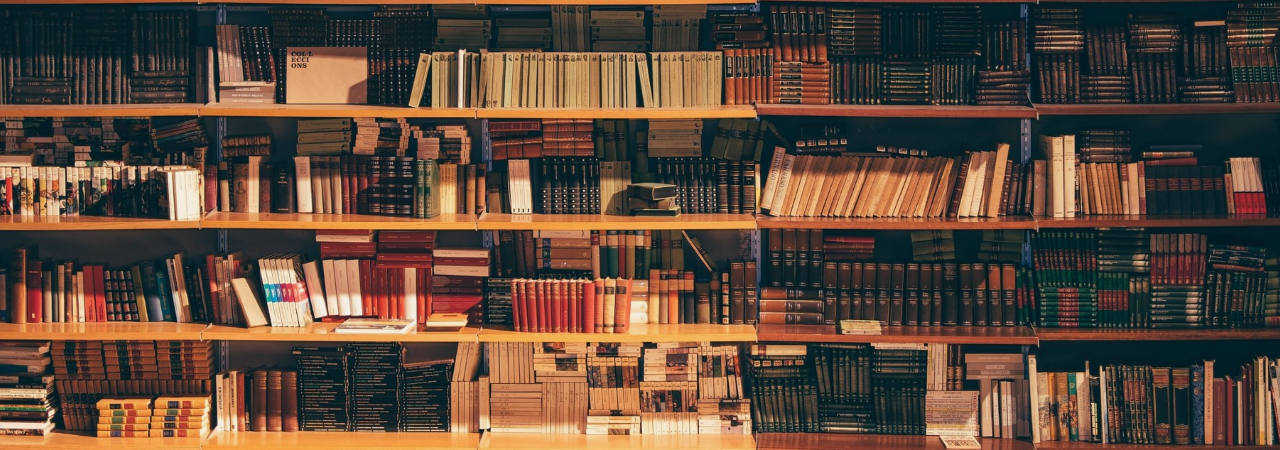
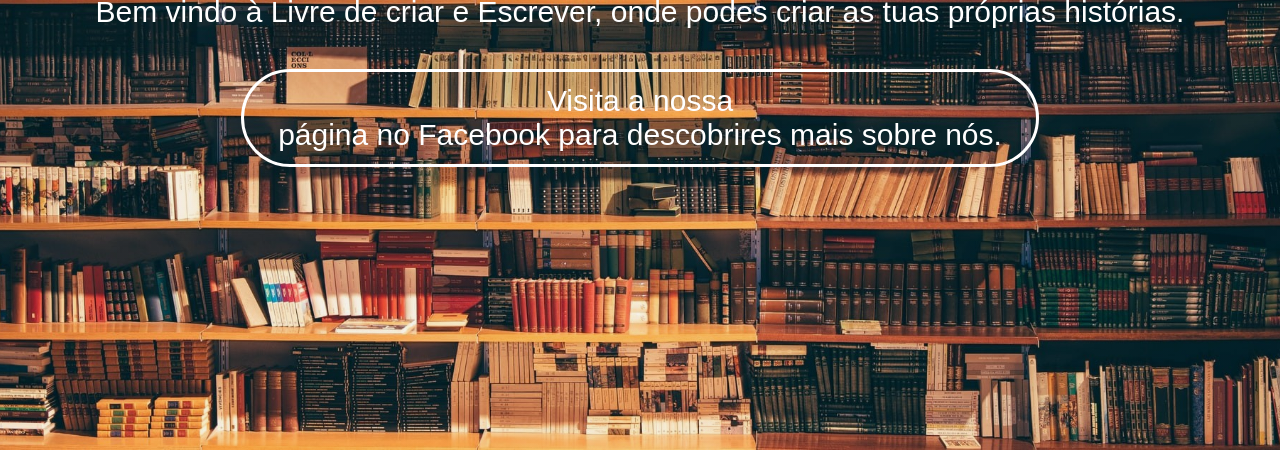
Before and after one commit to Andre1156/Projeto-Final_WDCM, a plain HTML site: page Livre de Criar e Escrever.html in a window 1280 px wide. Shown: the part 350-800 px from the top of the page. Drawn offline with Linux system fonts and the light colour scheme; a web font is replaced by a local one.

```diff
--- a/Livre de Criar e Escrever.css
+++ b/Livre de Criar e Escrever.css
@@ -63,3 +63,36 @@ nav img{
 
 
 }
+
+.text-box{
+        width: 90%;
+        color: white;
+        position: absolute;
+        top: 50%;
+        left: 50%;
+        transform: translate(-50%,-50% );
+        text-align: center;
+        font-size: 30px;
+
+}
+
+.text-box p{
+        margin: 10px 0 40px;
+}
+
+.hero-btn{
+        display: inline-block;
+        text-decoration: none;
+        color: white;
+        border: 3px solid white;
+        padding: 12px 34px;
+        border-radius: 50px;
+        background: transparent;
+        position: relative;
+        cursor: pointer;
+}
+
+.hero-btn:hover{
+        background: gray;
+        transition: 1s;
+}
--- a/Livre de Criar e Escrever.html
+++ b/Livre de Criar e Escrever.html
@@ -29,7 +29,7 @@
     <div class='text-box'>
             <h1>Livre de Criar e Escrever</h1>
             <p>Bem vindo à Livre de criar e Escrever, onde podes criar as tuas próprias histórias.</p>
-
+            <a href="" class="hero-btn"> Visita a nossa <br> página no Facebook para descobrires mais sobre nós.</a>
 
 
     </div>
```
